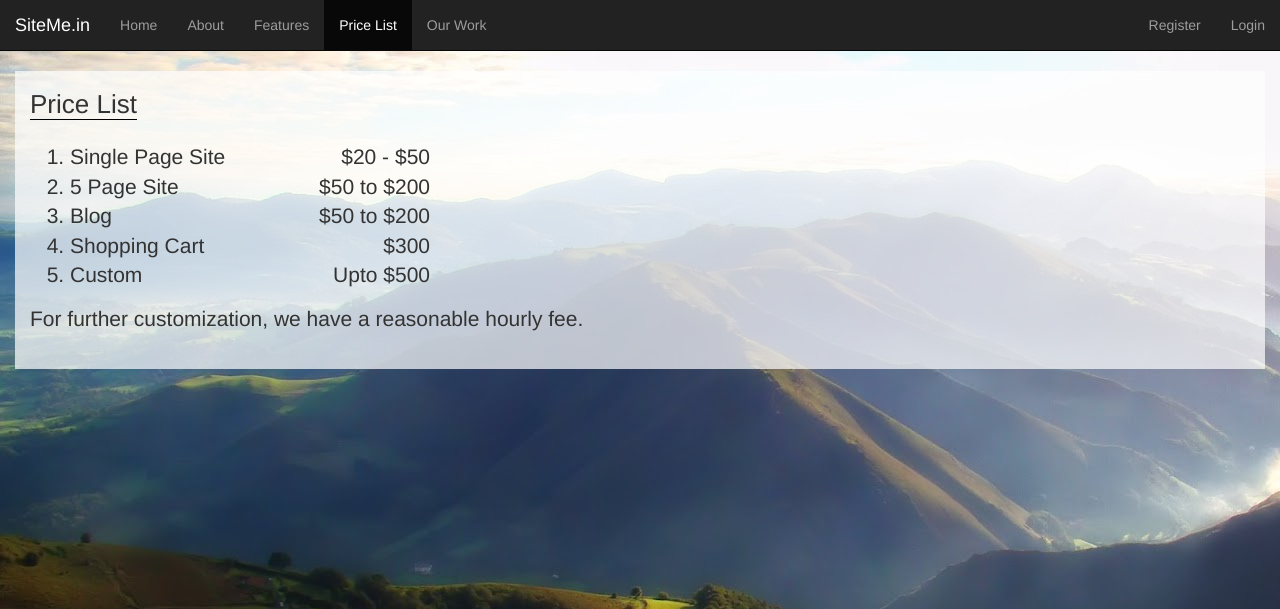
After one commit to ramseydsilva/sitemein, a Django app: a page that uses sitemein/sitemein/templates/base.html in a window 1280 px wide. The commit adds this page. Shown: the top 609 px of the page. Run offline with Django 3.2, Linux system fonts and the light colour scheme; some libraries are stand-ins or nearby versions.

Commit message:
Added Features and price list pages

```diff
--- a/sitemein/sitemein/templates/about.html
+++ b/sitemein/sitemein/templates/about.html
@@ -11,7 +11,7 @@
     <p class="lead">
         Websites do cost money, right from purchasing the domain name, renting a hosting server to paying developers/designers for their time. We have automated and streamlined
         many steps of this process, drastically reducing time and costs for everyone. Most of our work costs, anywhere from $1 to $100. For more customized
-        solutions, we won't charge you more than $500. That's our commitment and promise.
+        solutions, we won't charge more than $500. That's our commitment and promise.
     </p>
     <p class="lead">
         Our work is possible because we have a very talented and widely experienced team who devote some time off their schedule to
--- a/sitemein/sitemein/templates/base.html
+++ b/sitemein/sitemein/templates/base.html
@@ -40,6 +40,8 @@
             <ul class="nav navbar-nav">
                 <li class="{% if home_page %}active{% endif %}"><a href="{% url "home" %}">Home</a></li>
                 <li class="{% if about_page %}active{% endif %}"><a href="{% url "about" %}">About</a></li>
+                <li class="{% if features_page %}active{% endif %}"><a href="{% url "features" %}">Features</a></li>
+                <li class="{% if price_list_page %}active{% endif %}"><a href="{% url "price_list" %}">Price List</a></li>
                 <li class="{% if work_page %}active{% endif %}"><a href="{% url "work" %}">Our Work</a></li>
             </ul>
 	    {% include "includes/login_buttons.html" %}
--- /dev/null
+++ b/sitemein/sitemein/templates/features.html
@@ -0,0 +1,36 @@
+{% extends "base.html" %}
+
+{% block extra_head %}
+<style>
+    .title { border-bottom: 1px solid black; width: 100; font-size: 26px; }
+    .points { margin: 0 0 15px 0; }
+</style>
+{% endblock %}
+
+{% block main %}
+<div class="content-block">
+    <p class="lead">
+        <span class="title">Features</span>
+    </p>
+    <ol class="points lead">
+        <li>Clean, simple, elegant layout and design</li>
+        <li>Focus on SEO, includes google analytics</li>
+        <li>Social media integration</li>
+        <li>Latest and greatest technology</li>
+        <li>We manage everything, domain name registration to hosting</li>
+        <li>Admin section to self manage content</li>
+        <li>Infinite ability to customize</li>
+        <li>Knowledgeable, Friendly, Fast customer service</li>
+    </ol>
+</div>
+<div class="content-block">
+    <p class="lead">
+        <span class="title">Technology</span>
+    </p>
+    <ol class="points lead">
+        <li>Languages: HTML(5), CSS(3), Javascript, Python, Php</li>
+        <li>Frameworks: Wordpress, Django</li>
+        <li>Server: Ubuntu 12.04</li>
+    </ol>
+</div>
+{% endblock %}
--- /dev/null
+++ b/sitemein/sitemein/templates/price_list.html
@@ -0,0 +1,26 @@
+{% extends "features.html" %}
+
+{% block extra_head %}
+    {{ block.super }}
+    <style>
+        ol.points { width: 400px; }
+        .price { float: right; display: block; }
+    </style>
+{% endblock %}
+
+{% block main %}
+<div class="content-block">
+    <p class="lead">
+        <span class="title">Price List</span>
+    </p>
+    <ol class="points lead">
+        <li>Single Page Site <span class="price">$20 - $50</span></li>
+        <li>5 Page Site <span class="price">$50 to $200</span></li>
+        <li>Blog <span class="price">$50 to $200</span></li>
+        <li>Shopping Cart <span class="price">$300</span></li>
+        <li>Custom <span class="price">Upto $500</span></li>
+    </ol>
+    <p class="lead">For further customization, we have a reasonable hourly fee.</p>
+</div>
+
+{% endblock %}
--- a/sitemein/sitemein/urls.py
+++ b/sitemein/sitemein/urls.py
@@ -11,6 +11,8 @@ urlpatterns = patterns('',
     url(r'^create-site/$', 'sitemein.views.create_site', name='create_site'),
     url(r'^create-site/success/$', 'sitemein.views.create_site_success', name='create_site_success'),
     url(r'^about/$', 'sitemein.views.about', name='about'),
+    url(r'^features/$', 'sitemein.views.features', name='features'),
+    url(r'^price-list/$', 'sitemein.views.price_list', name='price_list'),
     url(r'^work/$', 'sitemein.views.work', name='work'),
 
     # user views
--- a/sitemein/sitemein/views.py
+++ b/sitemein/sitemein/views.py
@@ -5,15 +5,28 @@ from .models import SiteRequest
 
 
 def home(request):
-    context = {"home_page": True}
+    email = ""
+    if not request.user.is_anonymous():
+        email = request.user.email
+        user = request.user
+
+    context = {"home_page": True, "email": email}
     return render_to_response("index.html", context, context_instance = RequestContext(request))
+
+def features(request):
+    context = {"features_page": True}
+    return render_to_response("features.html", context, context_instance = RequestContext(request))
+
+def price_list(request):
+    context = {"price_list_page": True}
+    return render_to_response("price_list.html", context, context_instance = RequestContext(request))
 
 def about(request):
     context = {"about_page": True}
     return render_to_response("about.html", context, context_instance = RequestContext(request))
 
 def work(request):
-    sites = SiteRequest.objects.filter(published=True)
+    sites = SiteRequest.objects.filter(published=True).order_by("-published_date")
     context = {"work_page": True, "sites": sites}
     return render_to_response("work.html", context, context_instance = RequestContext(request))
 
```
Also changed, not shown: sitemein/sitemein/templates/work.html (+5 -2 lines), 1 other file.
